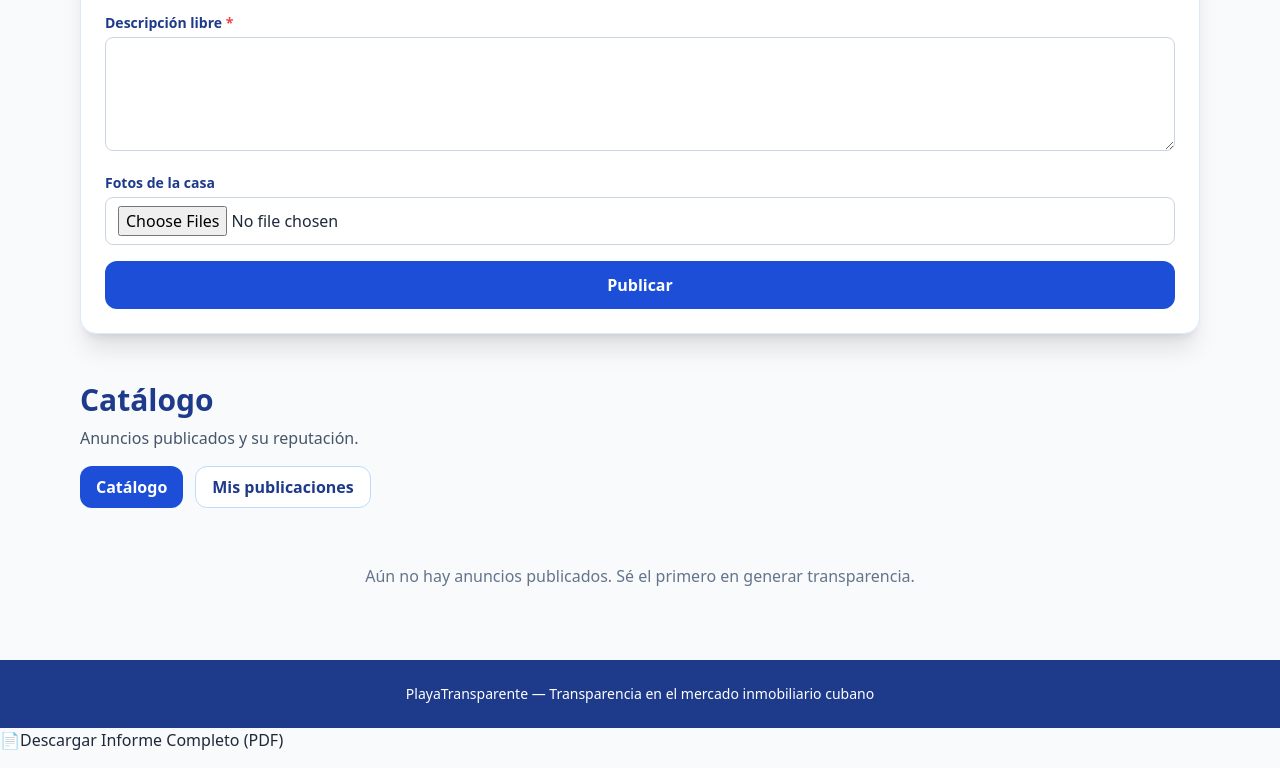
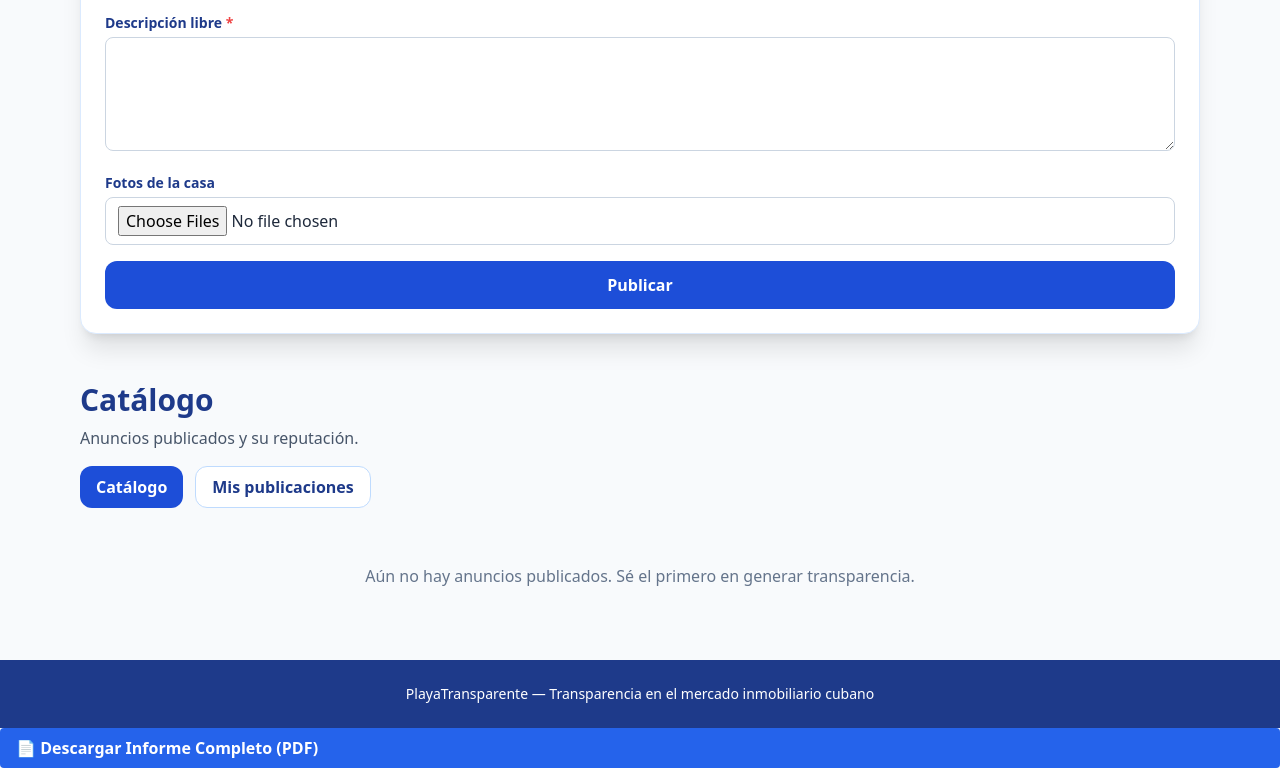
Before and after one commit to AdrianNV07/Proyecto-analisis-mercado-inmobiliario-cubano, a plain HTML site: page index.html in a window 1280 px wide. Shown: the part 672-1440 px from the top of the page. Drawn offline with nearby package versions, Linux system fonts and the light colour scheme.

Commit message:
Arreglando error para poder descargar el pdf

```diff
--- a/index.html
+++ b/index.html
@@ -562,6 +562,6 @@
   </script>
 </body>
 </html>
-<a href="informe_final.pdf" target="_blank" onclick="gtag('event', 'descarga_informe', {'event_category': 'engagement', 'event_label': 'PDF Descargado'});" class="[TUS CLASES DE DISEÑO AQUÍ]">
-    📄Descargar Informe Completo (PDF)
+<a href="Informe_final.pdf" target="_blank" onclick="gtag('event', 'descarga_informe', {'event_category': 'engagement', 'event_label': 'PDF Descargado'});" class="bg-blue-600 text-white px-4 py-2 rounded font-bold">
+    📄 Descargar Informe Completo (PDF)
 </a>
```
